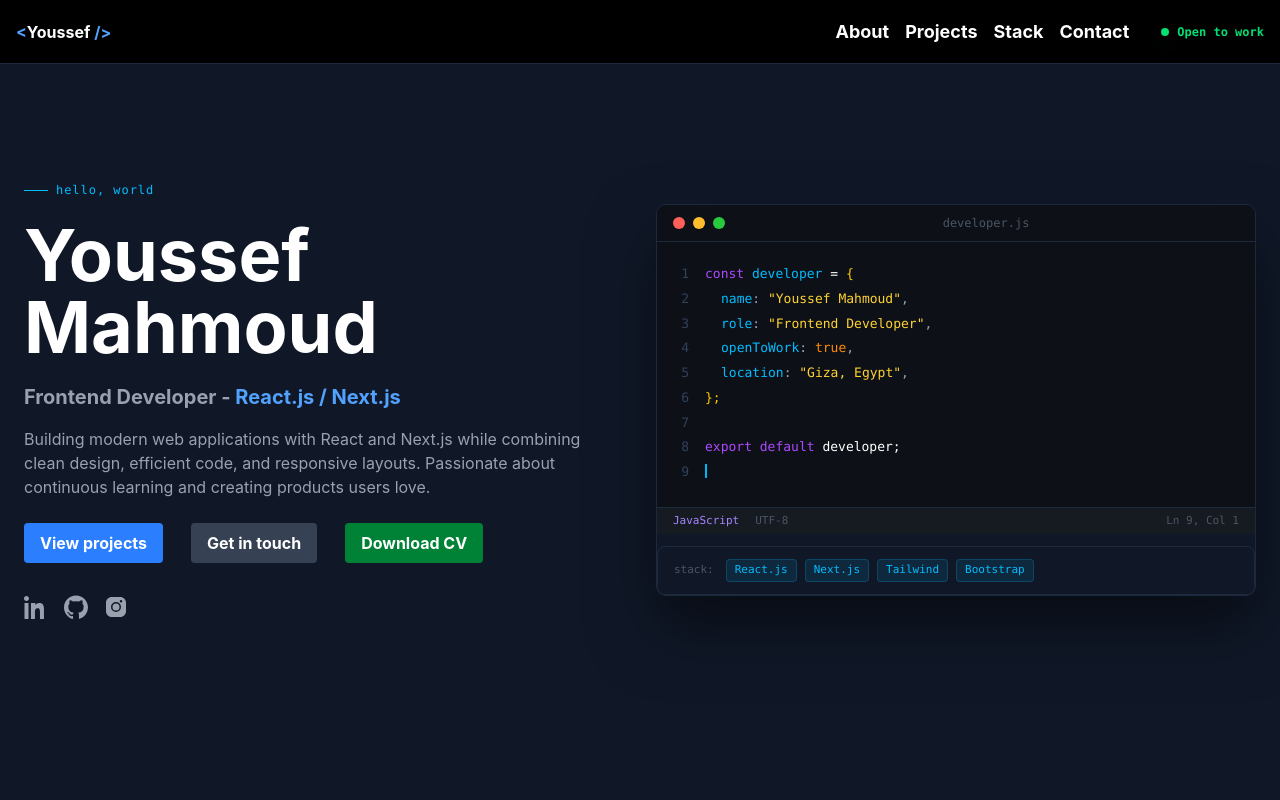
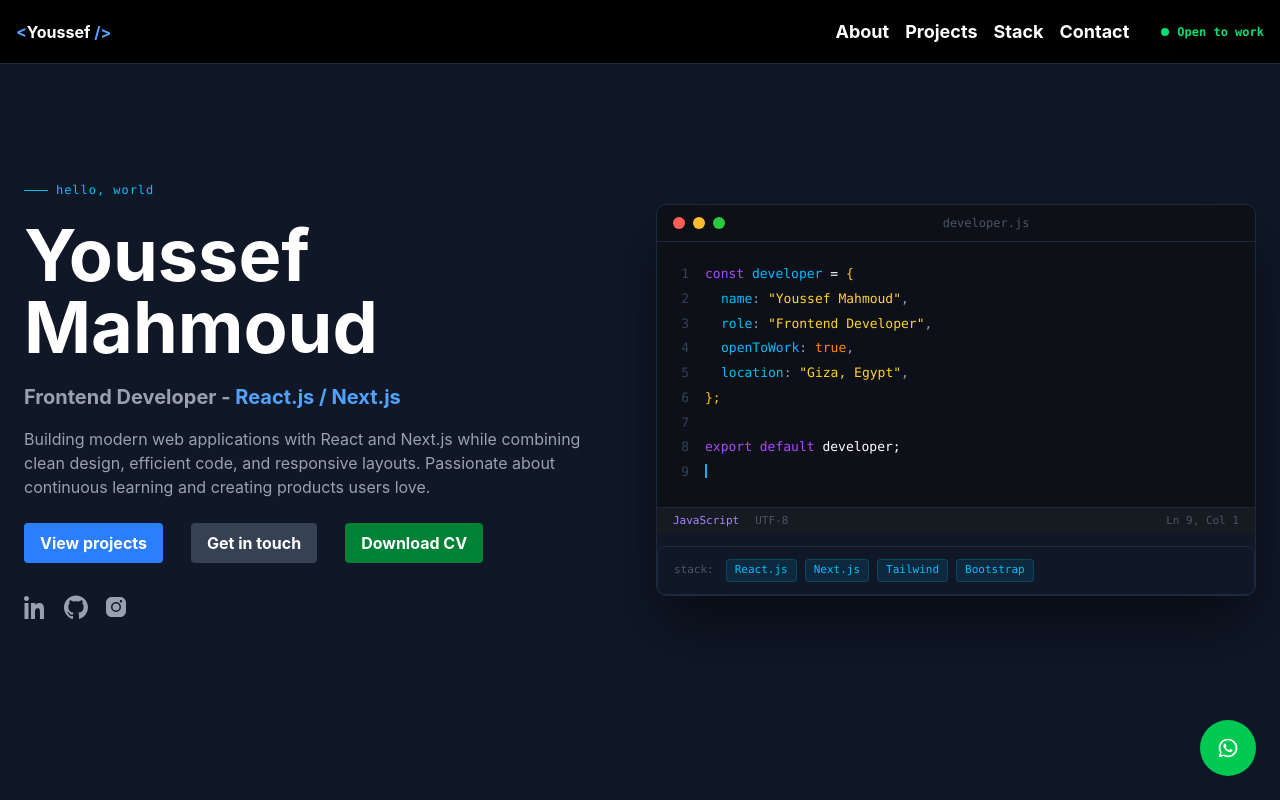
Before and after one commit to You-s-sef24/portfolio, a React (Vite) app: page / in a window 1280 px wide. Shown: the top 800 px of the page. Built offline with nearby package versions, Linux system fonts and the light colour scheme.

Commit message:
added whatsapp

```diff
--- a/src/App.jsx
+++ b/src/App.jsx
@@ -4,6 +4,7 @@
 import About from "./Components/About";
 import Projects from "./Components/Projects";
 import Contact from "./Components/Contact";
+import WhatsAppMe from "./Components/WhatsAppMe";
 
 function App() {
   return (
@@ -13,6 +14,7 @@
       <About />
       <Projects />
       <Contact />
+      <WhatsAppMe />
     </>
   );
 }
--- /dev/null
+++ b/src/Components/WhatsAppMe.jsx
@@ -0,0 +1,19 @@
+export default function WhatsAppMe() {
+  return (
+    <a
+      href="https://wa.me/201115658096"
+      target="_blank"
+      rel="noopener noreferrer"
+      className="fixed bottom-6 right-6 z-50 flex h-14 w-14 items-center justify-center rounded-full bg-green-500 text-white shadow-lg transition-transform hover:scale-110"
+    >
+      <svg
+        xmlns="http://www.w3.org/2000/svg"
+        viewBox="0 0 24 24"
+        fill="currentColor"
+        className="h-7 w-7"
+      >
+        <path d="M17.6 6.32A7.85 7.85 0 0 0 12.01 4a7.94 7.94 0 0 0-6.9 11.9L4 20l4.2-1.1a7.9 7.9 0 0 0 3.8 1h.01a7.94 7.94 0 0 0 5.6-13.58ZM12.01 18.53a6.6 6.6 0 0 1-3.36-.92l-.24-.14-2.5.65.67-2.43-.16-.25a6.6 6.6 0 1 1 5.6 3.09Zm3.6-4.93c-.2-.1-1.17-.58-1.35-.64-.18-.07-.31-.1-.44.1-.13.2-.5.64-.62.77-.11.13-.23.14-.42.05-.2-.1-.83-.3-1.58-.97-.58-.52-.98-1.16-1.09-1.36-.11-.2-.01-.3.09-.4.09-.1.2-.23.3-.35.1-.11.13-.2.2-.33.06-.13.03-.25-.02-.35-.05-.1-.44-1.06-.6-1.45-.16-.38-.32-.33-.44-.34h-.37c-.13 0-.34.05-.52.25-.18.2-.68.66-.68 1.62 0 .95.69 1.87.79 2 .1.13 1.36 2.08 3.3 2.92.46.2.82.32 1.1.4.46.15.88.13 1.21.08.37-.06 1.17-.48 1.33-.94.16-.46.16-.86.11-.94-.05-.08-.18-.13-.38-.23Z" />
+      </svg>
+    </a>
+  );
+}
```
